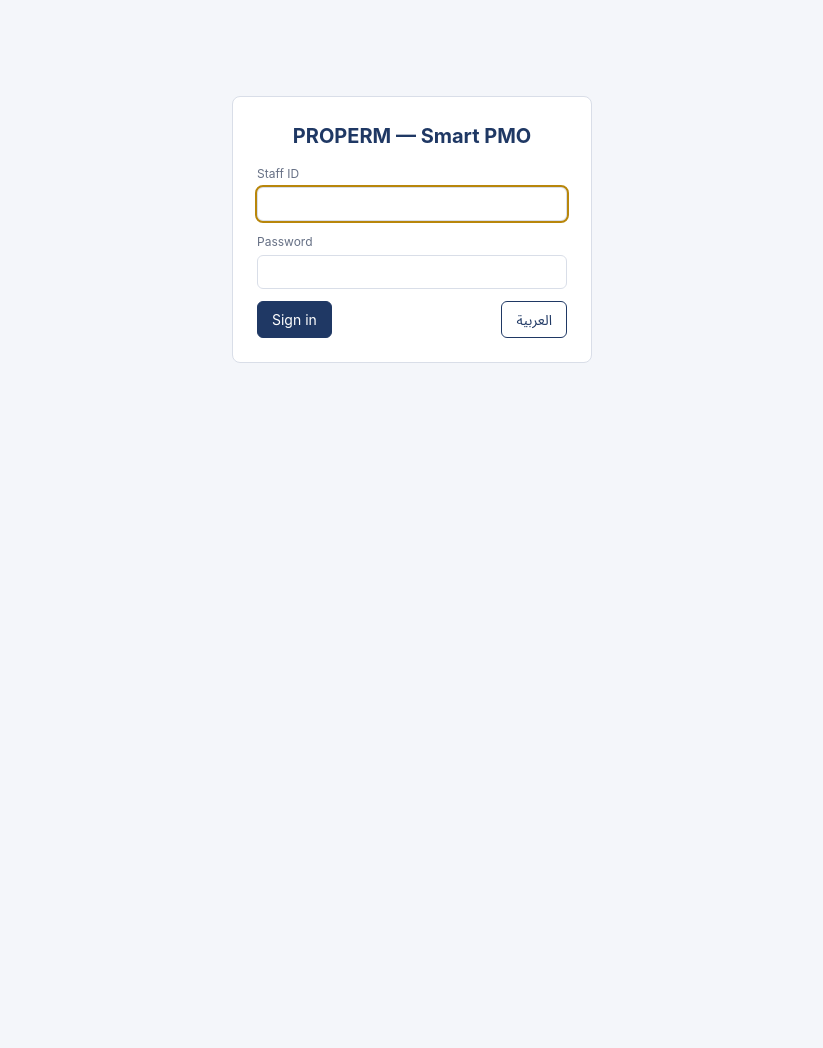
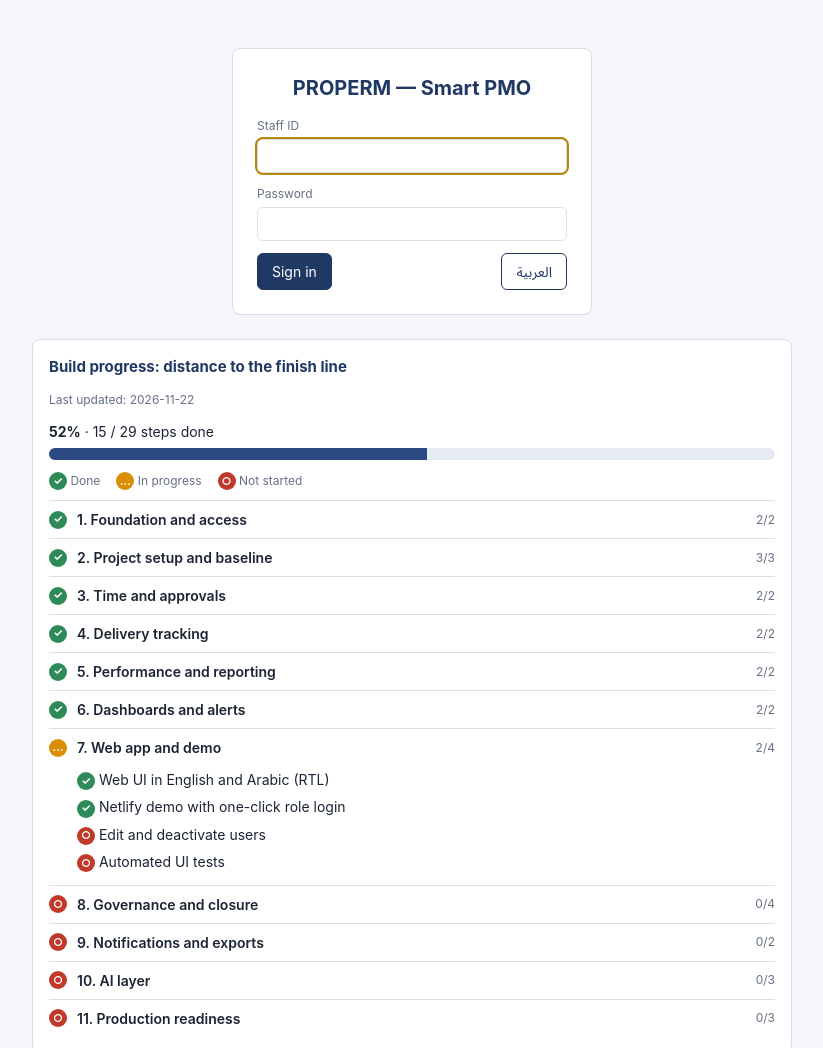
Before and after one commit to khalid-karar/properm, a plain HTML site: page app/static/index.html in a window 1280 px wide. Shown: the top 1048 px of the page, without its empty margins (228-1051 px from the left). Before the commit the page ends 800 px from the top, so only its background shows below. Drawn offline with Linux system fonts and the light colour scheme; no server answers.

Commit message:
Login page: build-progress timeline from milestones.json
Co-Authored-By: Claude Sonnet 5.5 <noreply@anthropic.com>
Claude-Session: https://claude.ai/code/session_0121719AfFy3evJFe9h4MUwK

```diff
--- a/app/static/app.css
+++ b/app/static/app.css
@@ -58,7 +58,8 @@ tr:hover td{background:#fafbfe}
 .modal{background:#fff;border-radius:10px;max-width:520px;width:100%;padding:18px;max-height:90vh;overflow:auto}
 .modal h2{margin-top:0}
 .modal .actions{display:flex;gap:8px;justify-content:flex-end;margin-top:14px}
-.login{max-width:360px;margin:12vh auto;padding:24px}
+.login{max-width:360px;margin:6vh auto 16px;padding:24px}
+.login + .login{margin-top:0}
 .login h1{text-align:center}
 .login label{margin-bottom:12px}
 .login input{width:100%}
@@ -66,3 +67,15 @@ tr:hover td{background:#fafbfe}
 .small{font-size:12px}
 .nowrap{white-space:nowrap}
 .right{margin-inline-start:auto}
+
+.timeline{max-width:760px;margin:24px auto 48px}
+.ms-total{margin:8px 0 12px}
+.ms-total .bar{margin-top:6px;height:12px}
+.legend{display:flex;gap:16px;flex-wrap:wrap;margin-bottom:10px;color:var(--muted)}
+.light{display:inline-flex;align-items:center;justify-content:center;width:18px;height:18px;border-radius:50%;color:#fff;font-size:11px;font-weight:700;vertical-align:middle;flex:none}
+.light.done{background:var(--green)}.light.progress{background:var(--amber)}.light.todo{background:var(--red)}
+details.ms{border-top:1px solid var(--line);padding:8px 0}
+details.ms summary{cursor:pointer;display:flex;align-items:center;gap:10px}
+details.ms .ms-name{flex:1;font-weight:600}
+details.ms ul{list-style:none;margin:8px 0 2px;padding-inline-start:28px}
+details.ms li{padding:3px 0}
--- a/app/static/js/i18n.js
+++ b/app/static/js/i18n.js
@@ -31,6 +31,7 @@ const dict = {
     loading: "Loading…", error: "Something went wrong", confirm_lock: "Lock the baseline? Activities will be frozen and the project moves to execution.",
     server_text_note: "Server messages are shown in English.",
     demo_starting: "Starting the demo engine in your browser (about 10 to 20 seconds the first time)…",
+    ms_title: "Build progress: distance to the finish line", ms_updated: "Last updated", ms_steps: "steps done", ms_done: "Done", ms_progress: "In progress", ms_todo: "Not started",
     quick_login: "Quick login (demo)", quick_login_note: "Demo mode only. Sign in as a role with one click.",
     nav_load: "Resource load", tab_changes: "Change control", tab_allocations: "Allocations", tab_reports: "Weekly reports",
     changes: "Change requests", new_change: "Request a change", change_type: "Type", hours_delta: "Hours Δ", cost_delta: "Cost Δ", schedule_days: "Schedule days Δ",
@@ -79,6 +80,7 @@ const dict = {
     loading: "جارٍ التحميل…", error: "حدث خطأ", confirm_lock: "قفل خط الأساس؟ ستُجمَّد الأنشطة وينتقل المشروع إلى التنفيذ.",
     server_text_note: "رسائل الخادم تظهر بالإنجليزية.",
     demo_starting: "جارٍ تشغيل النسخة التجريبية في متصفحك (من 10 إلى 20 ثانية في المرة الأولى)…",
+    ms_title: "تقدم البناء: المسافة إلى خط النهاية", ms_updated: "آخر تحديث", ms_steps: "خطوة منجزة", ms_done: "منجز", ms_progress: "قيد التنفيذ", ms_todo: "لم يبدأ",
     quick_login: "دخول سريع (تجريبي)", quick_login_note: "للوضع التجريبي فقط. سجّل الدخول بدور محدد بنقرة واحدة.",
     nav_load: "تحميل الموارد", tab_changes: "التحكم في التغيير", tab_allocations: "التخصيصات", tab_reports: "التقارير الأسبوعية",
     changes: "طلبات التغيير", new_change: "طلب تغيير", change_type: "النوع", hours_delta: "فرق الساعات", cost_delta: "فرق التكلفة", schedule_days: "فرق الأيام",
--- a/app/static/js/pages/login.js
+++ b/app/static/js/pages/login.js
@@ -1,6 +1,6 @@
 import { api, session } from "../api.js";
 import { getLang, setLang, t } from "../i18n.js";
-import { errorBox, field, guarded, h, mount } from "../ui.js";
+import { bar, errorBox, field, guarded, h, mount } from "../ui.js";
 import { homeFor, resetMe } from "../app.js";
 
 export default function (root) {
@@ -24,7 +24,9 @@ export default function (root) {
       h("button", { class: "btn secondary right", type: "button", onClick: () => { setLang(getLang() === "en" ? "ar" : "en"); location.reload(); } }, getLang() === "en" ? "العربية" : "English")));
   const quick = h("div", { class: "card login", hidden: true });
   const starting = window.PROPERM_EMBEDDED ? h("div", { class: "card login" }, h("p", { class: "muted" }, t("demo_starting"))) : null;
-  mount(root, form, starting, quick);
+  const board = h("div", { class: "card timeline" });
+  mount(root, form, starting, quick, board);
+  timeline(board);
   id.focus();
   // Demo quick login: the server only answers when PROPERM_DEMO_LOGIN=1, otherwise this stays hidden.
   api("GET", "/auth/demo-users").then((users) => {
@@ -38,3 +40,27 @@ export default function (root) {
     quick.hidden = false;
   }).catch(() => {});
 }
+
+// Build progress: edit app/static/milestones.json as work moves (done / progress / todo).
+const STATE = { done: ["✓", "done"], progress: ["…", "progress"], todo: ["○", "todo"] };
+async function timeline(board) {
+  let data;
+  try { data = await (await fetch(new URL("../../milestones.json", import.meta.url), { cache: "no-cache" })).json(); } catch { return; }
+  const ar = getLang() === "ar";
+  const name = (x) => (ar && x.ar) || x.en;
+  const light = (s) => h("span", { class: `light ${STATE[s][1]}`, role: "img", "aria-label": t(`ms_${s}`), title: t(`ms_${s}`) }, STATE[s][0]);
+  const all = data.milestones.flatMap(m => m.subs);
+  const done = all.filter(s => s.s === "done").length;
+  const pct = Math.round((done / all.length) * 100);
+  const status = (m) => (m.subs.every(s => s.s === "done") ? "done" : m.subs.some(s => s.s !== "todo") ? "progress" : "todo");
+  mount(board,
+    h("h2", {}, t("ms_title")),
+    h("p", { class: "muted small" }, `${t("ms_updated")}: ${data.updated}`),
+    h("div", { class: "ms-total" }, h("strong", {}, `${pct}%`), ` · ${done} / ${all.length} ${t("ms_steps")}`, bar(pct)),
+    h("div", { class: "legend small" }, ["done", "progress", "todo"].map(s => h("span", {}, light(s), ` ${t(`ms_${s}`)}`))),
+    data.milestones.map((m, i) => {
+      const st = status(m), d = m.subs.filter(s => s.s === "done").length;
+      return h("details", { class: "ms", open: st === "progress" }, h("summary", {}, light(st), h("span", { class: "ms-name" }, `${i + 1}. ${name(m)}`), h("span", { class: "muted small" }, `${d}/${m.subs.length}`)),
+        h("ul", {}, m.subs.map(s => h("li", {}, light(s.s), ` ${name(s)}`))));
+    }));
+}
--- /dev/null
+++ b/app/static/milestones.json
@@ -0,0 +1,45 @@
+{
+  "updated": "2026-11-22",
+  "milestones": [
+    {"en": "Foundation and access", "ar": "الأساس والصلاحيات", "subs": [
+      {"en": "Sign-in, roles, row-level access", "ar": "الدخول والأدوار وصلاحيات الصفوف", "s": "done"},
+      {"en": "Append-only audit log and event outbox", "ar": "سجل تدقيق غير قابل للتعديل وصندوق الأحداث", "s": "done"}]},
+    {"en": "Project setup and baseline", "ar": "إعداد المشروع وخط الأساس", "subs": [
+      {"en": "Project states and activities", "ar": "حالات المشروع والأنشطة", "s": "done"},
+      {"en": "Baseline lock and staff assignment", "ar": "قفل خط الأساس وإسناد الموظفين", "s": "done"},
+      {"en": "Change control (request, decide, revise baseline)", "ar": "التحكم في التغيير (طلب، قرار، مراجعة خط الأساس)", "s": "done"}]},
+    {"en": "Time and approvals", "ar": "الوقت والموافقات", "subs": [
+      {"en": "Timesheet entry with rule engine (R1-R9)", "ar": "إدخال الساعات مع محرك القواعد", "s": "done"},
+      {"en": "Approval queue, overtime flow, period lock", "ar": "طابور الموافقات والعمل الإضافي وإقفال الفترة", "s": "done"}]},
+    {"en": "Delivery tracking", "ar": "متابعة التنفيذ", "subs": [
+      {"en": "Weekly progress, costs, risks, issues", "ar": "التقدم الأسبوعي والتكاليف والمخاطر والمشكلات", "s": "done"},
+      {"en": "Planned allocations and resource load", "ar": "التخصيصات المخططة وتحميل الموارد", "s": "done"}]},
+    {"en": "Performance and reporting", "ar": "الأداء والتقارير", "subs": [
+      {"en": "Versioned rate card and earned value (CPI, SPI, EAC)", "ar": "جدول أسعار بإصدارات والقيمة المكتسبة", "s": "done"},
+      {"en": "Weekly PM report with auto-filled snapshot", "ar": "تقرير المدير الأسبوعي بلقطة تلقائية", "s": "done"}]},
+    {"en": "Dashboards and alerts", "ar": "لوحات المتابعة والتنبيهات", "subs": [
+      {"en": "Project and portfolio health (RAG)", "ar": "صحة المشروع والمحفظة (أحمر/برتقالي/أخضر)", "s": "done"},
+      {"en": "Rule-based alerts with triage lifecycle", "ar": "تنبيهات قائمة على القواعد مع دورة المعالجة", "s": "done"}]},
+    {"en": "Web app and demo", "ar": "تطبيق الويب والنسخة التجريبية", "subs": [
+      {"en": "Web UI in English and Arabic (RTL)", "ar": "واجهة ويب بالعربية والإنجليزية", "s": "done"},
+      {"en": "Netlify demo with one-click role login", "ar": "نسخة نتلايفاي التجريبية بدخول سريع حسب الدور", "s": "done"},
+      {"en": "Edit and deactivate users", "ar": "تعديل المستخدمين وإيقافهم", "s": "todo"},
+      {"en": "Automated UI tests", "ar": "اختبارات آلية للواجهة", "s": "todo"}]},
+    {"en": "Governance and closure", "ar": "الحوكمة والإقفال", "subs": [
+      {"en": "Closure checklist", "ar": "قائمة مراجعة الإقفال", "s": "todo"},
+      {"en": "Benefits register", "ar": "سجل الفوائد", "s": "todo"},
+      {"en": "Program and portfolio grouping", "ar": "تجميع البرامج والمحافظ", "s": "todo"},
+      {"en": "Work calendars and holidays", "ar": "تقاويم العمل والإجازات", "s": "todo"}]},
+    {"en": "Notifications and exports", "ar": "الإشعارات والتصدير", "subs": [
+      {"en": "Notification delivery (email, in-app)", "ar": "إرسال الإشعارات (بريد، داخل التطبيق)", "s": "todo"},
+      {"en": "Export and scheduled report delivery", "ar": "التصدير والجدولة", "s": "todo"}]},
+    {"en": "AI layer", "ar": "طبقة الذكاء الاصطناعي", "subs": [
+      {"en": "AI-assisted plan generation", "ar": "إنشاء الخطة بمساعدة الذكاء الاصطناعي", "s": "todo"},
+      {"en": "AI-written reports", "ar": "تقارير بالذكاء الاصطناعي", "s": "todo"},
+      {"en": "Forecasting models", "ar": "نماذج التنبؤ", "s": "todo"}]},
+    {"en": "Production readiness", "ar": "الجاهزية للإنتاج", "subs": [
+      {"en": "Postgres and database migrations", "ar": "بوستجرس وترحيلات قاعدة البيانات", "s": "todo"},
+      {"en": "Real hosting with a server", "ar": "استضافة فعلية بخادم", "s": "todo"},
+      {"en": "Database-level row security and security review", "ar": "أمان الصفوف في قاعدة البيانات ومراجعة أمنية", "s": "todo"}]}
+  ]
+}
```
Also changed, not shown: 1 other file.
